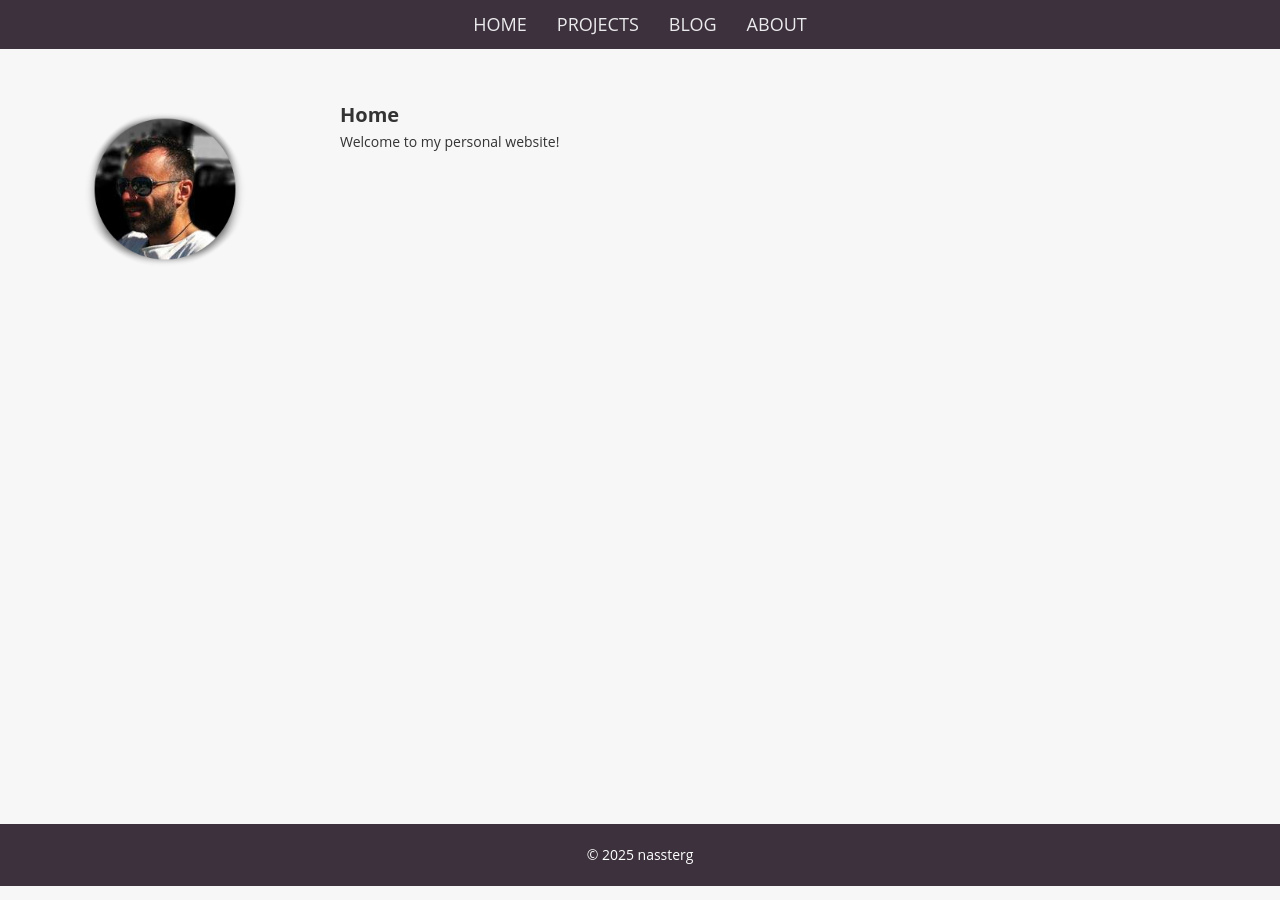
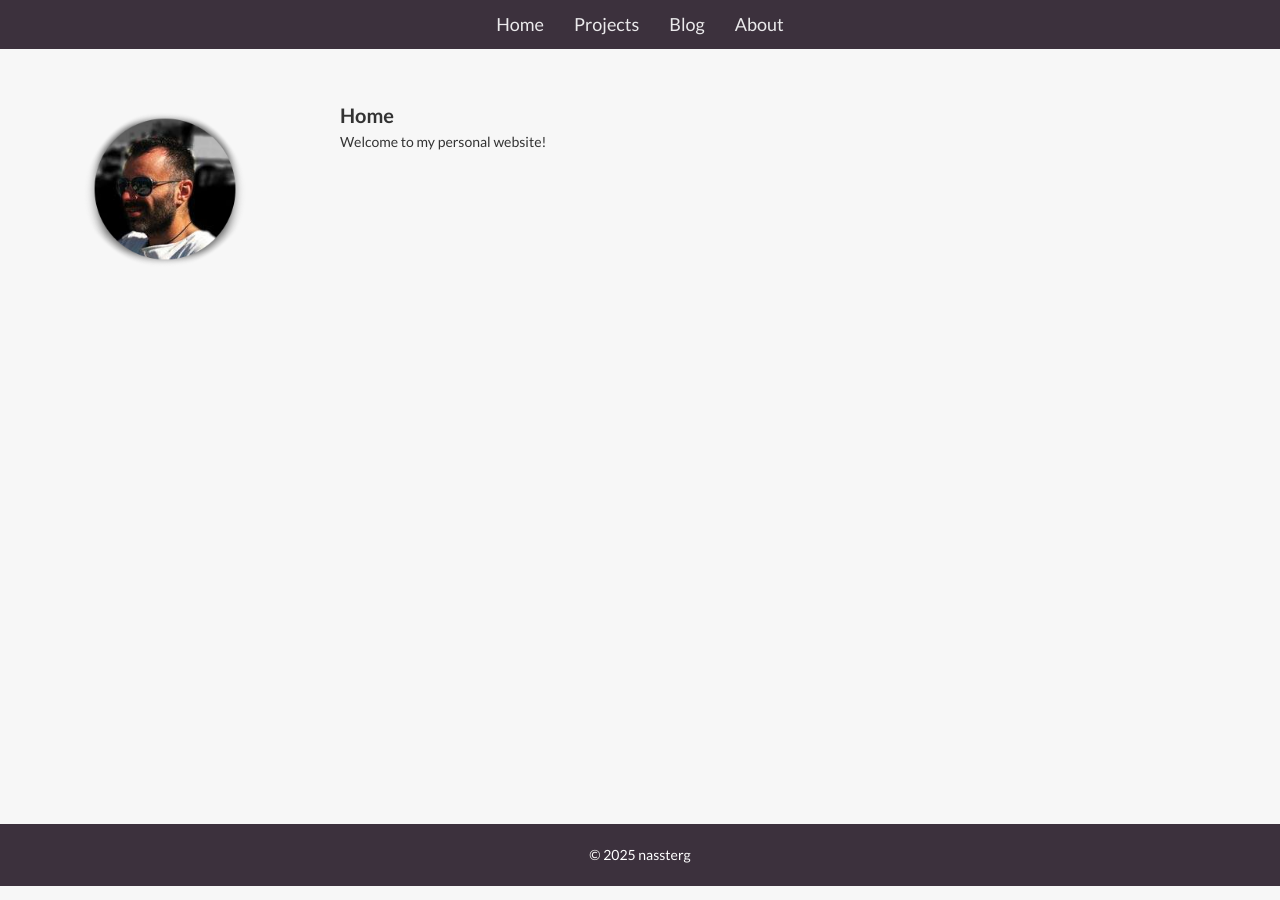
Before and after one commit to nassterg/nassterg.github.io, a Jekyll site: the page built from README.md, in a window 1280 px wide. Built offline with Jekyll 4.4.1, drawn with Linux system fonts in a browser that asks for light colours; our own code applies the rules of GitHub Pages for plain Markdown files.

Commit message:
Update style.css

```diff
--- a/assets/css/style.css
+++ b/assets/css/style.css
@@ -28,7 +28,7 @@ h2 {
 
 /* Set a clean, modern font */
 html, body {
-    font-family: 'Open Sans', sans-serif; /* Clean sans-serif font */
+    font-family: 'Lato', sans-serif; /* Clean sans-serif font */
     background-color: #f7f7f7; /* Light background for the body */
     color: #333; /* Default text color */
     line-height: 1.6;
@@ -63,7 +63,7 @@ html, body {
     text-decoration: none;
     font-size: 18px;
     padding: 8px 0;
-    text-transform: uppercase;
+    text-transform: capitalize;
     font-weight: 400;
 }
 
```
